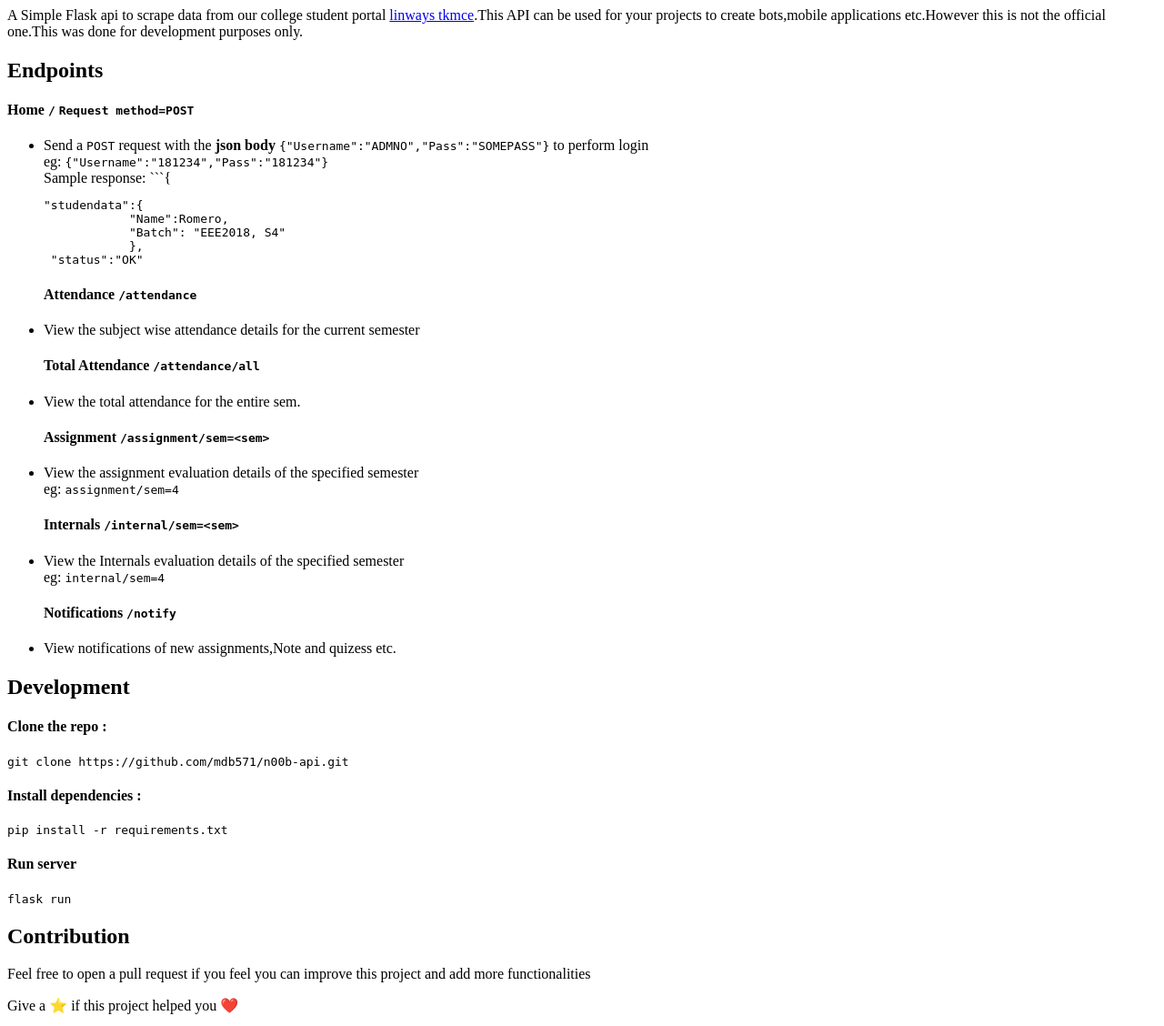
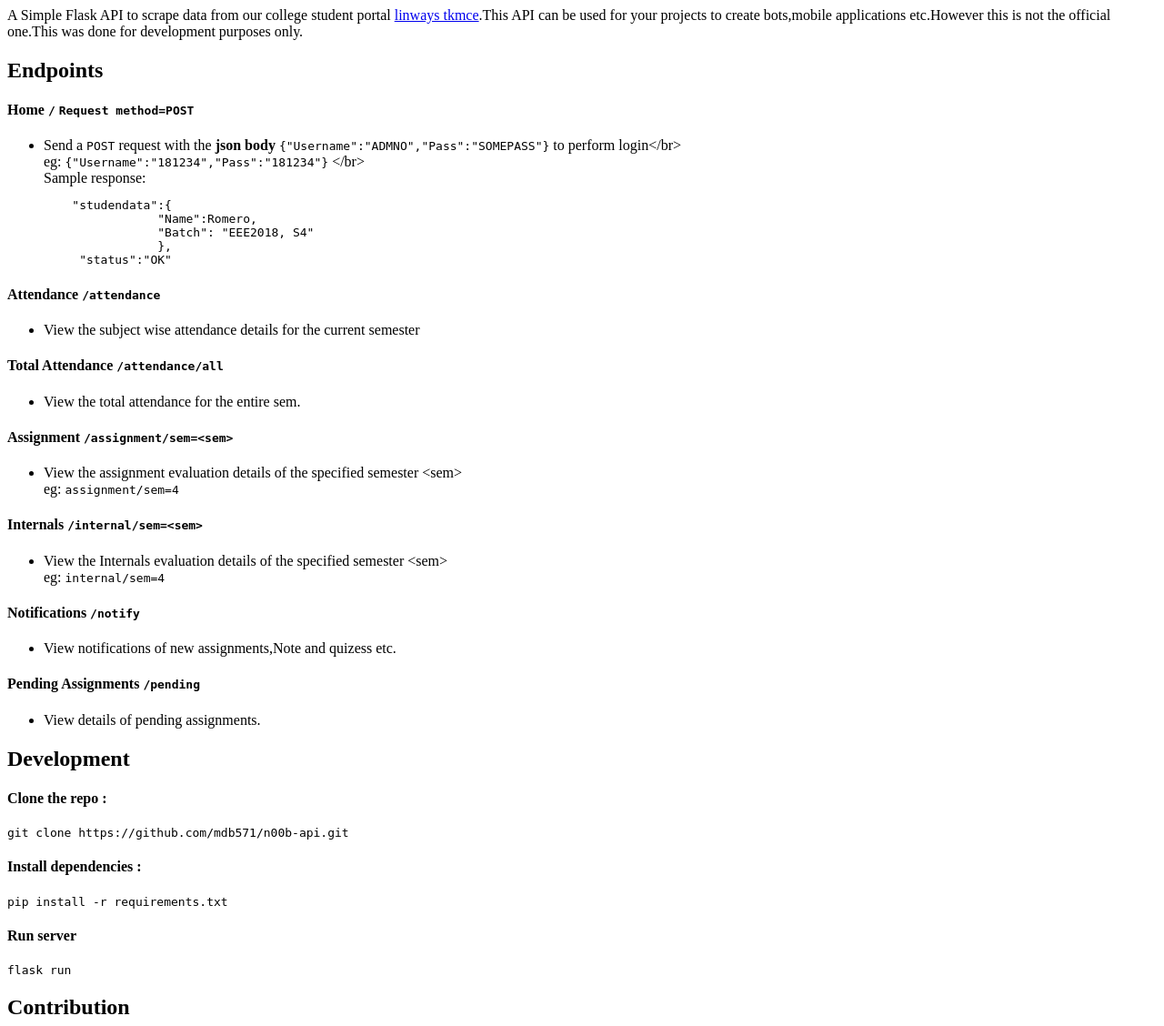
Before and after one commit to mdb571/n00b-api, a Flask app: page / in a window 1280 px wide. Shown: the top 1128 px of the page at 91% size. Run offline with Flask 2, Linux system fonts and the light colour scheme.

Commit message:
Update index.html

````diff
--- a/templates/index.html
+++ b/templates/index.html
@@ -1,37 +1,53 @@
-<p>A Simple Flask api to scrape data from our college student portal <a href="https://tkmce.linways.com">linways tkmce</a>.This API can be used for your projects to create bots,mobile applications etc.However this is not the official one.This was done for development purposes only.</p>
-<h2 id="endpoints">Endpoints</h2>
-<h4 id="home-request-method-post-">Home <code>/</code> <code>Request method=POST</code></h4>
+<p class="has-line-data" data-line-start="1" data-line-end="2">A Simple Flask API to scrape data from our college student portal <a href="https://tkmce.linways.com">linways tkmce</a>.This API can be used for your projects to create bots,mobile applications etc.However this is not the official one.This was done for development purposes only.</p>
+<h2 class="code-line" data-line-start=3 data-line-end=4 ><a id="Endpoints_3"></a>Endpoints</h2>
+<h4 class="code-line" data-line-start=5 data-line-end=6 ><a id="Home__Request_methodPOST_5"></a>Home <code>/</code> <code>Request method=POST</code></h4>
 <ul>
-<li>Send a <code>POST</code> request with the <strong>json body</strong> <code>{&quot;Username&quot;:&quot;ADMNO&quot;,&quot;Pass&quot;:&quot;SOMEPASS&quot;}</code> to perform login</br>
-eg: <code>{&quot;Username&quot;:&quot;181234&quot;,&quot;Pass&quot;:&quot;181234&quot;}</code> </br>
-Sample response:
-```{<pre><code><span class="hljs-string">"studendata"</span><span class="hljs-symbol">:</span>{
-            <span class="hljs-string">"Name"</span><span class="hljs-symbol">:Romero</span>,
-            <span class="hljs-string">"Batch"</span>: <span class="hljs-string">"EEE2018, S4"</span>
-            },
- <span class="hljs-string">"status"</span><span class="hljs-symbol">:<span class="hljs-string">"OK"</span></span>
-</code></pre><h4 id="attendance-attendance-">Attendance <code>/attendance</code></h4>
+<li class="has-line-data" data-line-start="6" data-line-end="15">Send a <code>POST</code> request with the <strong>json body</strong> <code>{&quot;Username&quot;:&quot;ADMNO&quot;,&quot;Pass&quot;:&quot;SOMEPASS&quot;}</code> to perform login&lt;/br&gt;<br>
+eg: <code>{&quot;Username&quot;:&quot;181234&quot;,&quot;Pass&quot;:&quot;181234&quot;}</code> &lt;/br&gt;<br>
+Sample response:<pre><code class="has-line-data" data-line-start="10" data-line-end="15" class="language-{">    &quot;studendata&quot;:{
+                &quot;Name&quot;:Romero,
+                &quot;Batch&quot;: &quot;EEE2018, S4&quot;
+                },
+     &quot;status&quot;:&quot;OK&quot;
+</code></pre>
 </li>
-<li>View the subject wise attendance details for the current semester<h4 id="total-attendance-attendance-all-">Total Attendance <code>/attendance/all</code></h4>
-</li>
-<li>View the total attendance for the entire sem.<h4 id="assignment-assignment-sem-sem-">Assignment <code>/assignment/sem=&lt;sem&gt;</code></h4>
-</li>
-<li>View the assignment evaluation details of the specified semester <sem><br>eg: <code>assignment/sem=4</code><h4 id="internals-internal-sem-sem-">Internals <code>/internal/sem=&lt;sem&gt;</code></h4>
-</li>
-<li>View the Internals evaluation details of the specified semester <sem><br>eg: <code>internal/sem=4</code><h4 id="notifications-notify-">Notifications <code>/notify</code></h4>
-</li>
-<li>View notifications of new assignments,Note and quizess etc.</li>
 </ul>
-<h2 id="development">Development</h2>
-<h4 id="clone-the-repo-">Clone the repo :</h4>
-<p><code>git clone https://github.com/mdb571/n00b-api.git</code></p>
-<h4 id="install-dependencies-">Install dependencies :</h4>
-<p><code>pip install -r requirements.txt</code></p>
-<h4 id="run-server">Run server</h4>
-<p><code>flask run</code></p>
-<h2 id="contribution">Contribution</h2>
-<p> Feel free to open a pull request if you feel you can improve this project and add more functionalities</p>
-<p>Give a ⭐ if this project helped you ❤️</p>
-<p><a href="https://github.com/mdb571/n00b-api/blob/master/LICENSE">
-    <img src="https://img.shields.io/badge/License-MIT-yellow.svg" alt="LICENSE" />
-  </a></p>
+<h4 class="code-line" data-line-start=15 data-line-end=16 ><a id="Attendance_attendance_15"></a>Attendance <code>/attendance</code></h4>
+<ul>
+<li class="has-line-data" data-line-start="16" data-line-end="17">View the subject wise attendance details for the current semester</li>
+</ul>
+<h4 class="code-line" data-line-start=17 data-line-end=18 ><a id="Total_Attendance_attendanceall_17"></a>Total Attendance <code>/attendance/all</code></h4>
+<ul>
+<li class="has-line-data" data-line-start="18" data-line-end="19">View the total attendance for the entire sem.</li>
+</ul>
+<h4 class="code-line" data-line-start=19 data-line-end=20 ><a id="Assignment_assignmentsemsem_19"></a>Assignment <code>/assignment/sem=&lt;sem&gt;</code></h4>
+<ul>
+<li class="has-line-data" data-line-start="20" data-line-end="22">View the assignment evaluation details of the specified semester &lt;sem&gt;<br>
+eg: <code>assignment/sem=4</code></li>
+</ul>
+<h4 class="code-line" data-line-start=22 data-line-end=23 ><a id="Internals_internalsemsem_22"></a>Internals <code>/internal/sem=&lt;sem&gt;</code></h4>
+<ul>
+<li class="has-line-data" data-line-start="23" data-line-end="25">View the Internals evaluation details of the specified semester &lt;sem&gt;<br>
+eg: <code>internal/sem=4</code></li>
+</ul>
+<h4 class="code-line" data-line-start=25 data-line-end=26 ><a id="Notifications_notify_25"></a>Notifications <code>/notify</code></h4>
+<ul>
+<li class="has-line-data" data-line-start="26" data-line-end="27">View notifications of new assignments,Note and quizess etc.</li>
+</ul>
+<h4 class="code-line" data-line-start=27 data-line-end=28 ><a id="Pending_Assignments_pending_27"></a>Pending Assignments <code>/pending</code></h4>
+<ul>
+<li class="has-line-data" data-line-start="28" data-line-end="29">View details of pending assignments.</li>
+</ul>
+<h2 class="code-line" data-line-start=32 data-line-end=33 ><a id="Development_32"></a>Development</h2>
+<h4 class="code-line" data-line-start=34 data-line-end=35 ><a id="Clone_the_repo__34"></a>Clone the repo :</h4>
+<p class="has-line-data" data-line-start="36" data-line-end="37"><code>git clone https://github.com/mdb571/n00b-api.git</code></p>
+<h4 class="code-line" data-line-start=38 data-line-end=39 ><a id="Install_dependencies__38"></a>Install dependencies :</h4>
+<p class="has-line-data" data-line-start="40" data-line-end="41"><code>pip install -r requirements.txt</code></p>
+<h4 class="code-line" data-line-start=42 data-line-end=43 ><a id="Run_server_42"></a>Run server</h4>
+<p class="has-line-data" data-line-start="44" data-line-end="45"><code>flask run</code></p>
+<h2 class="code-line" data-line-start=46 data-line-end=47 ><a id="Contribution_46"></a>Contribution</h2>
+<p class="has-line-data" data-line-start="48" data-line-end="49">Feel free to open a pull request if you feel you can improve this project and add more functionalities</p>
+<p class="has-line-data" data-line-start="50" data-line-end="51">Give a ⭐ if this project helped you ❤️</p>
+<p class="has-line-data" data-line-start="52" data-line-end="55">&lt;a href=&quot;<a href="https://github.com/mdb571/n00b-api/blob/master/LICENSE">https://github.com/mdb571/n00b-api/blob/master/LICENSE</a>“&gt;<br>
+&lt;img src=”<a href="https://img.shields.io/badge/License-MIT-yellow.svg">https://img.shields.io/badge/License-MIT-yellow.svg</a>&quot; alt=“LICENSE” /&gt;<br>
+&lt;/a&gt;</p>
````
